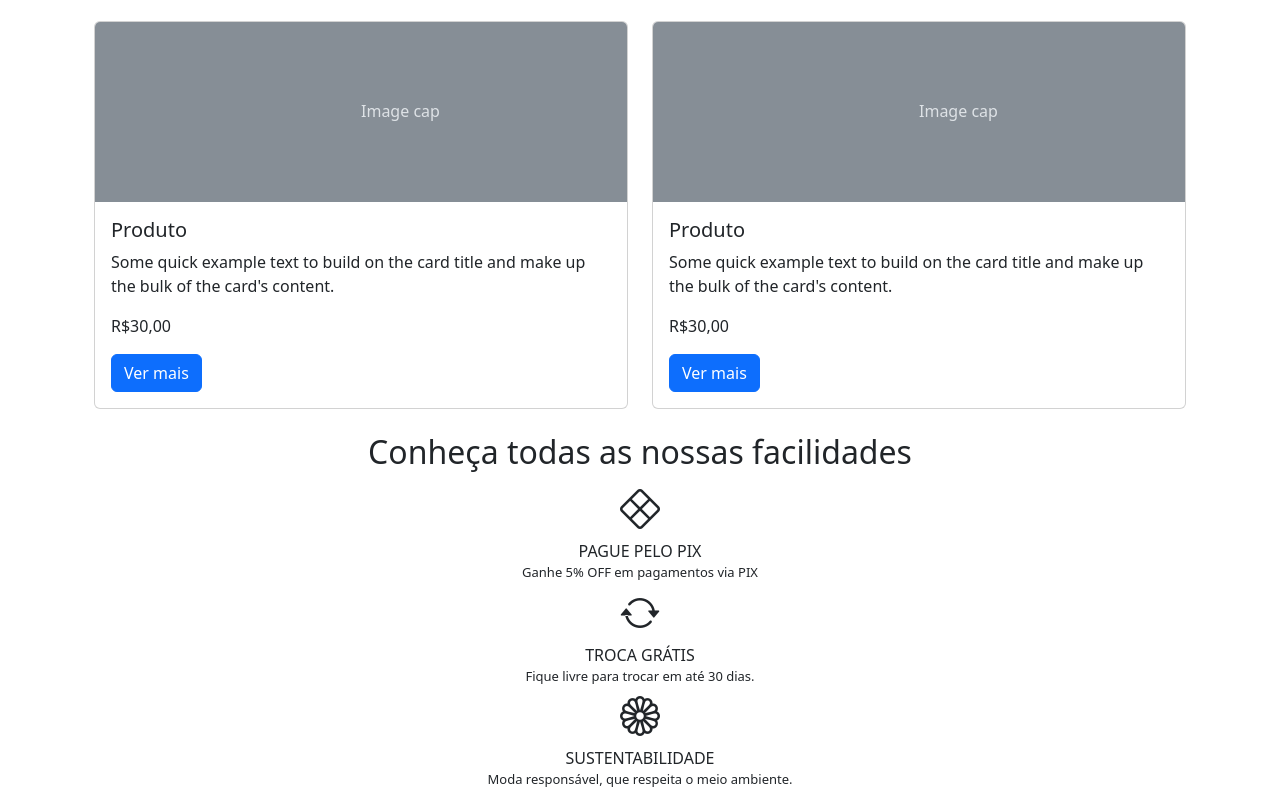
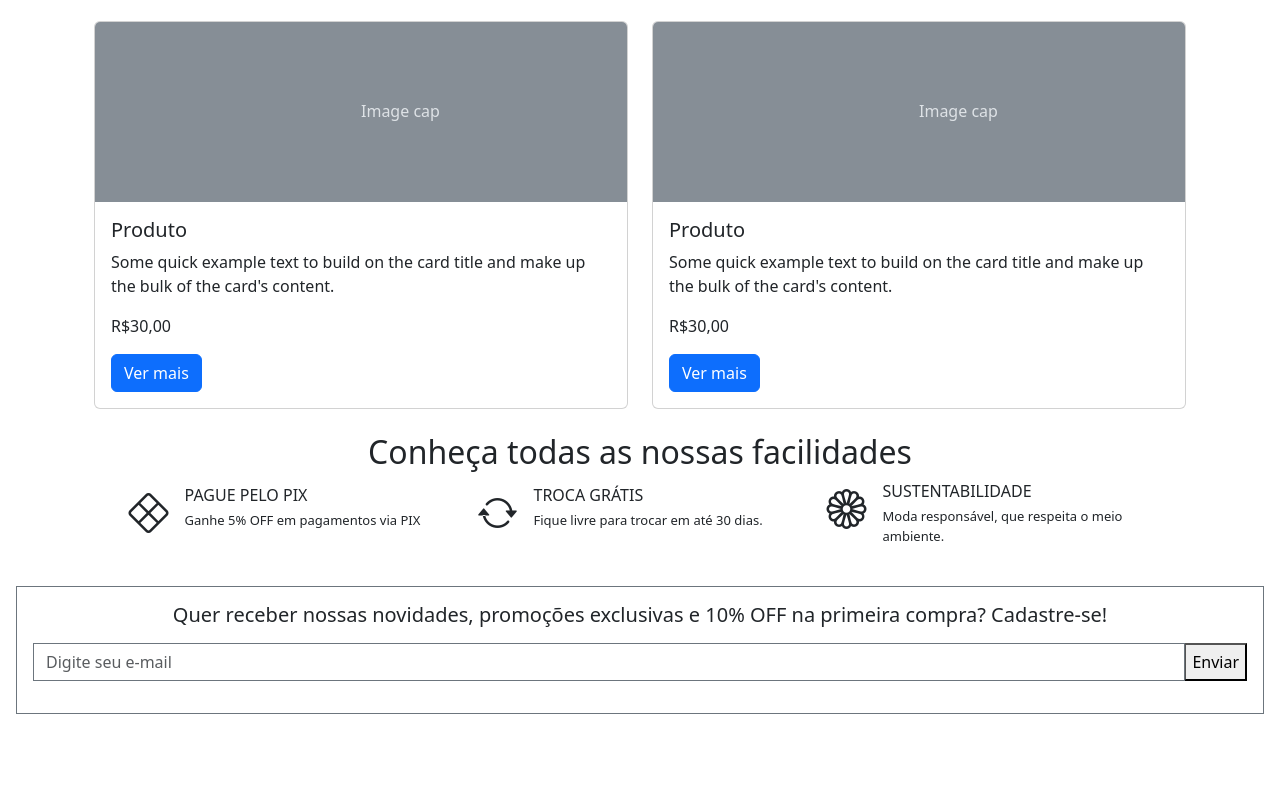
Before and after one commit to thiagocordeirodantas/WebSHOP, a plain HTML site: page index.html in a window 1280 px wide. Shown: the part 1854-2644 px from the top of the page. After the commit the page ends 2584 px from the top, so only its background shows below. Drawn offline with nearby package versions, Linux system fonts and the light colour scheme.

Commit message:
criando um componente

```diff
--- a/css/style.css
+++ b/css/style.css
@@ -1,3 +1,7 @@
 .texto-menor {
     font-size: 13px;
 }
+
+.divs-facilidades {
+    width: 325px
+}
--- a/index.html
+++ b/index.html
@@ -16,9 +16,8 @@
   <nav class="navbar navbar-expand-md bg-body-tertiary">
     <div class="container-fluid">
       <a class="navbar-brand" href="#">Meteora</a>
-            <button class="navbar-toggler" type="button" data-bs-toggle="collapse"
-                data-bs-target="#navbarSupportedContent" aria-controls="navbarSupportedContent" aria-expanded="false"
-                aria-label="Toggle navigation">
+      <button class="navbar-toggler" type="button" data-bs-toggle="collapse" data-bs-target="#navbarSupportedContent"
+        aria-controls="navbarSupportedContent" aria-expanded="false" aria-label="Toggle navigation">
         <span class="navbar-toggler-icon"></span>
       </button>
       <div class="collapse navbar-collapse" id="navbarSupportedContent">
@@ -60,8 +59,8 @@
           xmlns="http://www.w3.org/2000/svg" role="img" aria-label="Placeholder: First slide"
           preserveAspectRatio="xMidYMid slice" focusable="false">
           <title>Placeholder</title>
-                    <rect width="100%" height="100%" fill="#777"></rect><text x="50%" y="50%" fill="#555"
-                        dy=".3em">First slide</text>
+          <rect width="100%" height="100%" fill="#777"></rect><text x="50%" y="50%" fill="#555" dy=".3em">First
+            slide</text>
         </svg>
         <div class="carousel-caption d-none d-md-block">
           <h5>First slide label</h5>
@@ -73,8 +72,8 @@
           xmlns="http://www.w3.org/2000/svg" role="img" aria-label="Placeholder: Second slide"
           preserveAspectRatio="xMidYMid slice" focusable="false">
           <title>Placeholder</title>
-                    <rect width="100%" height="100%" fill="#666"></rect><text x="50%" y="50%" fill="#444"
-                        dy=".3em">Second slide</text>
+          <rect width="100%" height="100%" fill="#666"></rect><text x="50%" y="50%" fill="#444" dy=".3em">Second
+            slide</text>
         </svg>
         <div class="carousel-caption d-none d-md-block">
           <h5>Second slide label</h5>
@@ -86,8 +85,8 @@
           xmlns="http://www.w3.org/2000/svg" role="img" aria-label="Placeholder: Third slide"
           preserveAspectRatio="xMidYMid slice" focusable="false">
           <title>Placeholder</title>
-                    <rect width="100%" height="100%" fill="#555"></rect><text x="50%" y="50%" fill="#333"
-                        dy=".3em">Third slide</text>
+          <rect width="100%" height="100%" fill="#555"></rect><text x="50%" y="50%" fill="#333" dy=".3em">Third
+            slide</text>
         </svg>
         <div class="carousel-caption d-none d-md-block">
           <h5>Third slide label</h5>
@@ -95,13 +94,11 @@
         </div>
       </div>
     </div>
-        <button class="carousel-control-prev" type="button" data-bs-target="#carouselExampleCaptions"
-            data-bs-slide="prev">
+    <button class="carousel-control-prev" type="button" data-bs-target="#carouselExampleCaptions" data-bs-slide="prev">
       <span class="carousel-control-prev-icon" aria-hidden="true"></span>
       <span class="visually-hidden">Previous</span>
     </button>
-        <button class="carousel-control-next" type="button" data-bs-target="#carouselExampleCaptions"
-            data-bs-slide="next">
+    <button class="carousel-control-next" type="button" data-bs-target="#carouselExampleCaptions" data-bs-slide="next">
       <span class="carousel-control-next-icon" aria-hidden="true"></span>
       <span class="visually-hidden">Next</span>
     </button>
@@ -113,12 +110,11 @@
   <div class="container row mx-auto g-4">
     <div class="col-6 col-md-4 col-xxl-2">
       <div class="card">
-                <svg class="bd-placeholder-img card-img-top" width="100%" height="180"
-                    xmlns="http://www.w3.org/2000/svg" role="img" aria-label="Placeholder: Image cap"
-                    preserveAspectRatio="xMidYMid slice" focusable="false">
+        <svg class="bd-placeholder-img card-img-top" width="100%" height="180" xmlns="http://www.w3.org/2000/svg"
+          role="img" aria-label="Placeholder: Image cap" preserveAspectRatio="xMidYMid slice" focusable="false">
           <title>Placeholder</title>
-                    <rect width="100%" height="100%" fill="#868e96"></rect><text x="50%" y="50%" fill="#dee2e6"
-                        dy=".3em">Image cap</text>
+          <rect width="100%" height="100%" fill="#868e96"></rect><text x="50%" y="50%" fill="#dee2e6" dy=".3em">Image
+            cap</text>
         </svg>
         <div class="card-header">
 
@@ -130,12 +126,11 @@
 
     <div class="col-6 col-md-4 col-xxl-2">
       <div class="card">
-                <svg class="bd-placeholder-img card-img-top" width="100%" height="180"
-                    xmlns="http://www.w3.org/2000/svg" role="img" aria-label="Placeholder: Image cap"
-                    preserveAspectRatio="xMidYMid slice" focusable="false">
+        <svg class="bd-placeholder-img card-img-top" width="100%" height="180" xmlns="http://www.w3.org/2000/svg"
+          role="img" aria-label="Placeholder: Image cap" preserveAspectRatio="xMidYMid slice" focusable="false">
           <title>Placeholder</title>
-                    <rect width="100%" height="100%" fill="#868e96"></rect><text x="50%" y="50%" fill="#dee2e6"
-                        dy=".3em">Image cap</text>
+          <rect width="100%" height="100%" fill="#868e96"></rect><text x="50%" y="50%" fill="#dee2e6" dy=".3em">Image
+            cap</text>
         </svg>
         <div class="card-header">
 
@@ -147,12 +142,11 @@
 
     <div class="col-6 col-md-4 col-xxl-2">
       <div class="card">
-                <svg class="bd-placeholder-img card-img-top" width="100%" height="180"
-                    xmlns="http://www.w3.org/2000/svg" role="img" aria-label="Placeholder: Image cap"
-                    preserveAspectRatio="xMidYMid slice" focusable="false">
+        <svg class="bd-placeholder-img card-img-top" width="100%" height="180" xmlns="http://www.w3.org/2000/svg"
+          role="img" aria-label="Placeholder: Image cap" preserveAspectRatio="xMidYMid slice" focusable="false">
           <title>Placeholder</title>
-                    <rect width="100%" height="100%" fill="#868e96"></rect><text x="50%" y="50%" fill="#dee2e6"
-                        dy=".3em">Image cap</text>
+          <rect width="100%" height="100%" fill="#868e96"></rect><text x="50%" y="50%" fill="#dee2e6" dy=".3em">Image
+            cap</text>
         </svg>
         <div class="card-header">
 
@@ -164,12 +158,11 @@
 
     <div class="col-6 col-md-4 col-xxl-2">
       <div class="card">
-                <svg class="bd-placeholder-img card-img-top" width="100%" height="180"
-                    xmlns="http://www.w3.org/2000/svg" role="img" aria-label="Placeholder: Image cap"
-                    preserveAspectRatio="xMidYMid slice" focusable="false">
+        <svg class="bd-placeholder-img card-img-top" width="100%" height="180" xmlns="http://www.w3.org/2000/svg"
+          role="img" aria-label="Placeholder: Image cap" preserveAspectRatio="xMidYMid slice" focusable="false">
           <title>Placeholder</title>
-                    <rect width="100%" height="100%" fill="#868e96"></rect><text x="50%" y="50%" fill="#dee2e6"
-                        dy=".3em">Image cap</text>
+          <rect width="100%" height="100%" fill="#868e96"></rect><text x="50%" y="50%" fill="#dee2e6" dy=".3em">Image
+            cap</text>
         </svg>
         <div class="card-header">
 
@@ -181,12 +174,11 @@
 
     <div class="col-6 col-md-4 col-xxl-2">
       <div class="card">
-                <svg class="bd-placeholder-img card-img-top" width="100%" height="180"
-                    xmlns="http://www.w3.org/2000/svg" role="img" aria-label="Placeholder: Image cap"
-                    preserveAspectRatio="xMidYMid slice" focusable="false">
+        <svg class="bd-placeholder-img card-img-top" width="100%" height="180" xmlns="http://www.w3.org/2000/svg"
+          role="img" aria-label="Placeholder: Image cap" preserveAspectRatio="xMidYMid slice" focusable="false">
           <title>Placeholder</title>
-                    <rect width="100%" height="100%" fill="#868e96"></rect><text x="50%" y="50%" fill="#dee2e6"
-                        dy=".3em">Image cap</text>
+          <rect width="100%" height="100%" fill="#868e96"></rect><text x="50%" y="50%" fill="#dee2e6" dy=".3em">Image
+            cap</text>
         </svg>
         <div class="card-header">
 
@@ -198,12 +190,11 @@
 
     <div class="col-6 col-md-4 col-xxl-2">
       <div class="card">
-                <svg class="bd-placeholder-img card-img-top" width="100%" height="180"
-                    xmlns="http://www.w3.org/2000/svg" role="img" aria-label="Placeholder: Image cap"
-                    preserveAspectRatio="xMidYMid slice" focusable="false">
+        <svg class="bd-placeholder-img card-img-top" width="100%" height="180" xmlns="http://www.w3.org/2000/svg"
+          role="img" aria-label="Placeholder: Image cap" preserveAspectRatio="xMidYMid slice" focusable="false">
           <title>Placeholder</title>
-                    <rect width="100%" height="100%" fill="#868e96"></rect><text x="50%" y="50%" fill="#dee2e6"
-                        dy=".3em">Image cap</text>
+          <rect width="100%" height="100%" fill="#868e96"></rect><text x="50%" y="50%" fill="#dee2e6" dy=".3em">Image
+            cap</text>
         </svg>
         <div class="card-header">
 
@@ -330,32 +321,56 @@
 
   </div>
 
-      <section class="text-center">
-          <h2>Conheça todas as nossas facilidades</h2>
+  <section class="pb-4">
+    <h2 class="text-center">Conheça todas as nossas facilidades</h2>
 
+    <div class="d-flex flex-column align-items-center gap-3  flex-lg-row justify-content-center gap-4 px-3">
+
+
+      <div class="divs-facilidades d-flex">
+        <div><i class="bi bi-x-diamond fs-1 "></i></div>
         <div>
-            <div><i class="bi bi-x-diamond fs-1 "></i></div>
-            <div>PAGUE PELO PIX</div>
-            <div class="texto-menor">Ganhe 5% OFF em
+
+
+          <div class="ms-3 mb-1">PAGUE PELO PIX</div>
+          <div class="texto-menor ms-3">Ganhe 5% OFF em
             pagamentos via PIX</div>
         </div>
-
-          <div>
-            <div><i class="bi bi-arrow-repeat fs-1 "></i></div>
-            <div>TROCA GRÁTIS</div>
-            <div  class="texto-menor">Fique livre para trocar em até 30 dias.</div>
       </div>
 
+      <div class="divs-facilidades d-flex">
+        <div><i class="bi bi-arrow-repeat fs-1 "></i></div>
         <div>
+
+
+          <div class="ms-3 mb-1">TROCA GRÁTIS</div>
+          <div class="texto-menor ms-3">Fique livre para trocar em até 30 dias.</div>
+        </div>
+      </div>
+
+      <div class="divs-facilidades d-flex">
         <div><i class="bi bi-flower1 fs-1 "></i></div>
-            <div>SUSTENTABILIDADE</div>
-            <div  class="texto-menor">Moda responsável, que respeita o meio ambiente.</div>
+        <div>
+
+
+          <div class="ms-3 mb-1">SUSTENTABILIDADE</div>
+          <div class="texto-menor ms-3">Moda responsável, que respeita o meio ambiente.</div>
+        </div>
+      </div>
     </div>
   </section>
 
+  <form class="border border-secondary m-3 p-3 text-center">
+    <h5>Quer receber nossas novidades, promoções exclusivas e 10% OFF na primeira compra? Cadastre-se!</h5>
+    <div class="input-group my-3">
+      <input type="email"  class="form-control border-secondary rounded-0" placeholder="Digite seu e-mail" aria-label="Digite seu e-mail"
+        aria-describedby="button-addon2" />
+      <button type="button" id="button-addon2">Enviar</button>
+    </div>
+  </form>
+
 </body>
 <script src="https://cdn.jsdelivr.net/npm/bootstrap@5.3.0-alpha3/dist/js/bootstrap.bundle.min.js"
-    integrity="sha384-ENjdO4Dr2bkBIFxQpeoTz1HIcje39Wm4jDKdf19U8gI4ddQ3GYNS7NTKfAdVQSZe"
-    crossorigin="anonymous"></script>
+  integrity="sha384-ENjdO4Dr2bkBIFxQpeoTz1HIcje39Wm4jDKdf19U8gI4ddQ3GYNS7NTKfAdVQSZe" crossorigin="anonymous"></script>
 
 </html>
```
Lines whose indentation alone changed are shown as unchanged.
